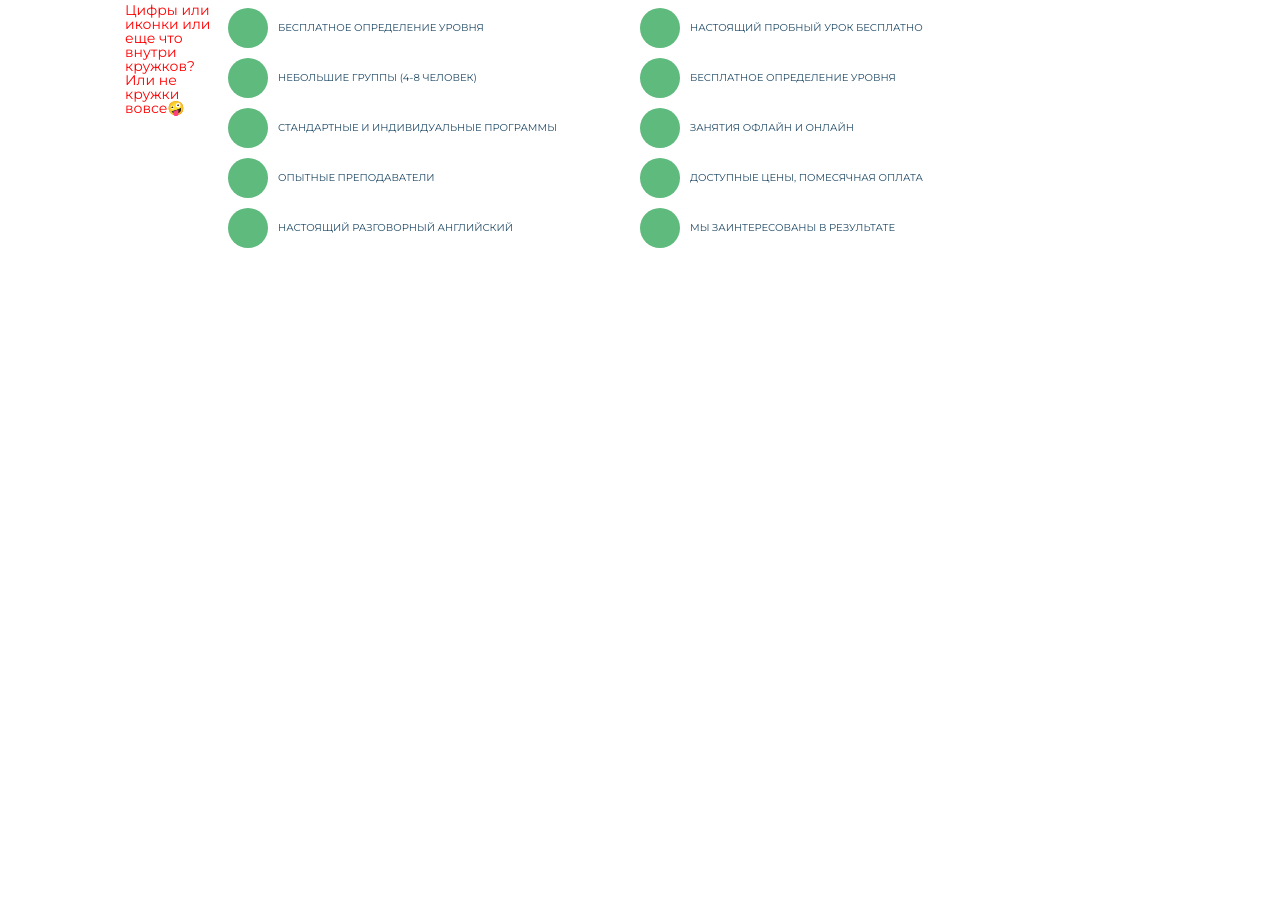
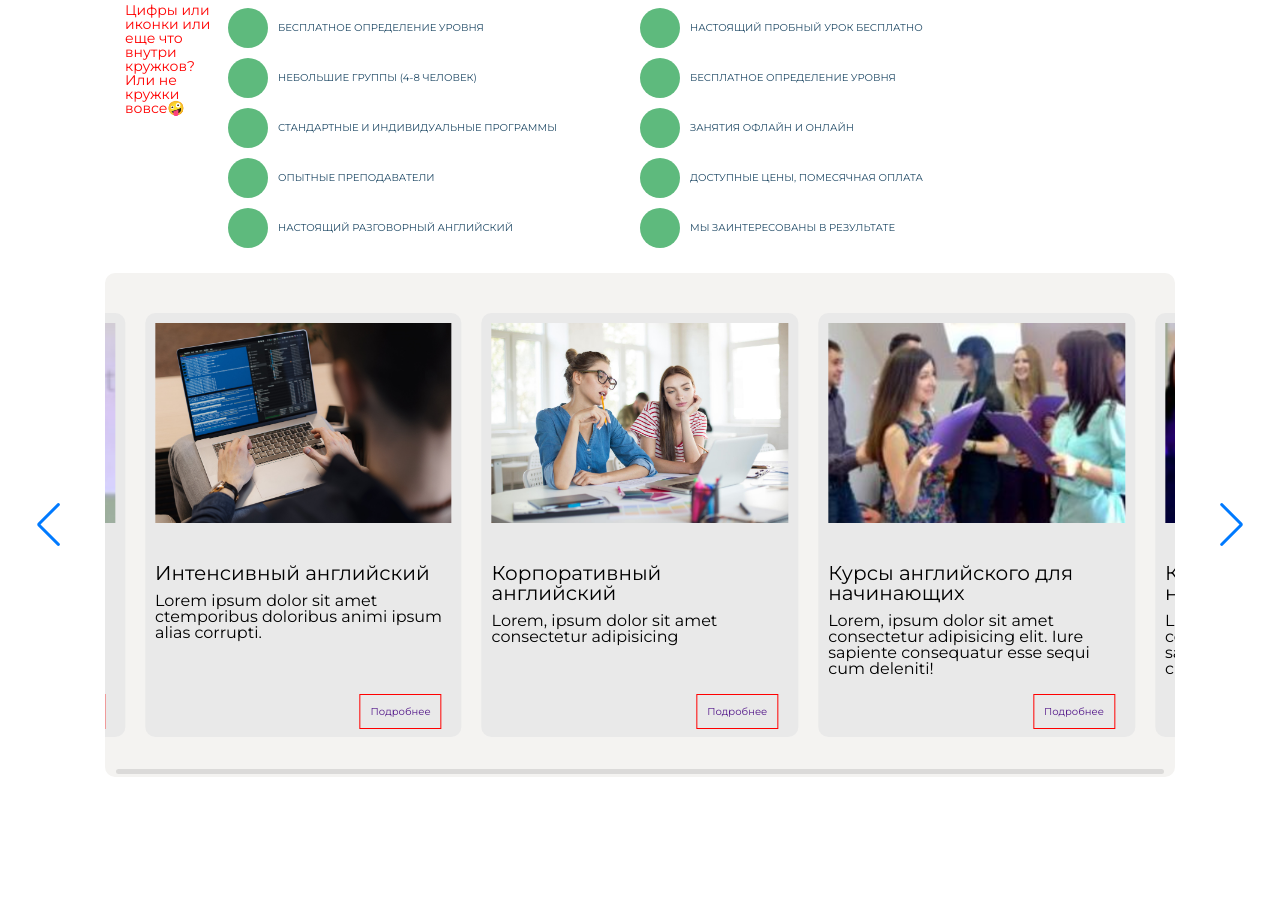
Before and after one commit to Evgen112227/english-school-site, a plain HTML site: page index.html in a window 1280 px wide. Shown: the part 2113-3031 px from the top of the page. Before the commit the page ends 2540 px from the top, so only its background shows below. Drawn offline with nearby package versions, Linux system fonts and the light colour scheme.

Commit message:
added slider section

```diff
--- a/css/style.css
+++ b/css/style.css
@@ -592,3 +592,88 @@ body {
   background-color: hsl(140deg, 40%, 55%);
   border-radius: 50%;
 }
+
+.image-slider {
+  position: relative;
+  background-color: rgb(244, 243, 241);
+  border-radius: 10px;
+  padding: 3rem;
+  margin-bottom: 13rem;
+  -webkit-column-gap: 1rem;
+     -moz-column-gap: 1rem;
+          column-gap: 1rem;
+}
+.image-slider__slide {
+  min-height: 400px;
+  background-color: #e9e9e9;
+  border-radius: 10px;
+  margin: 1rem;
+  display: -webkit-box;
+  display: -ms-flexbox;
+  display: flex;
+  -webkit-box-orient: vertical;
+  -webkit-box-direction: normal;
+      -ms-flex-direction: column;
+          flex-direction: column;
+}
+.image-slider__slide > * {
+  padding: 1rem;
+}
+.image-slider__img {
+  margin-bottom: 2rem;
+  height: 220px;
+}
+.image-slider__img img {
+  -o-object-fit: cover;
+     object-fit: cover;
+  width: 100%;
+  height: 100%;
+}
+.image-slider__text {
+  -webkit-box-flex: 1;
+      -ms-flex: 1 0 auto;
+          flex: 1 0 auto;
+}
+.image-slider__header {
+  font-size: 2rem;
+  margin-bottom: 1rem;
+}
+.image-slider__paragraph {
+  font-size: 1.6rem;
+}
+.image-slider__button {
+  padding-top: 2rem;
+  margin: auto 1rem 1rem auto;
+  text-align: right;
+}
+.image-slider__button a {
+  padding: 1rem;
+  border: 1px solid red;
+}
+
+.swiper {
+  max-width: 100%;
+  height: auto;
+}
+.swiper-slide {
+  display: -webkit-box;
+  display: -ms-flexbox;
+  display: flex;
+  height: auto;
+}
+
+.programms {
+  position: relative;
+}
+
+.swiper-button-prev {
+  position: absolute;
+  top: 50%;
+  left: -5%;
+}
+
+.swiper-button-next {
+  position: absolute;
+  top: 50%;
+  right: -5%;
+}
--- a/index.html
+++ b/index.html
@@ -4,6 +4,7 @@
 		<meta charset="UTF-8" />
 		<meta http-equiv="X-UA-Compatible" content="IE=edge" />
 		<meta name="viewport" content="width=device-width, initial-scale=1.0" />
+		<link rel="stylesheet" href="https://cdn.jsdelivr.net/npm/swiper@8/swiper-bundle.min.css" />
 		<link rel="stylesheet" href="css/style.css" />
 		<title>Document</title>
 	</head>
@@ -401,7 +402,98 @@
 					</ol>
 				</div>
 			</section>
+			<section class="programms _container">
+				<div class="image-slider swiper">
+					<div class="image-slider__wrapper swiper-wrapper">
+						<!-- slide -->
+						<div class="swiper-slide">
+							<div class="image-slider__slide">
+								<div class="image-slider__img">
+									<img data-src="/img/courses-photo.jpg" src="/img/2x2.jpg" alt="" class="swiper-lazy" />
+									<div class="swiper-lazy-preloader"></div>
+								</div>
+								<div class="image-slider__text">
+									<h3 class="image-slider__header">Курсы английского для начинающих</h3>
+									<p class="image-slider__paragraph">
+										Lorem, ipsum dolor sit amet consectetur adipisicing elit. Iure sapiente consequatur esse sequi cum
+										deleniti!
+									</p>
+								</div>
+								<div class="image-slider__button">
+									<a href="">Подробнее</a>
+								</div>
+							</div>
+						</div>
+						<!-- slide -->
+						<div class="swiper-slide">
+							<div class="image-slider__slide">
+								<div class="image-slider__img">
+									<img data-src="/img/courses-photo3.jpg" src="/img/2x2.jpg" alt="" class="swiper-lazy" />
+									<div class="swiper-lazy-preloader"></div>
+								</div>
+								<div class="image-slider__text">
+									<h3 class="image-slider__header">Интенсивный английский</h3>
+									<p class="image-slider__paragraph">
+										Lorem ipsum dolor sit amet ctemporibus doloribus animi ipsum alias corrupti.
+									</p>
+								</div>
+								<div class="image-slider__button">
+									<a href="">Подробнее</a>
+								</div>
+							</div>
+						</div>
+						<!-- slide -->
+						<div class="swiper-slide">
+							<div class="image-slider__slide">
+								<div class="image-slider__img">
+									<img data-src="/img/courses-photo4.jpg" src="/img/2x2.jpg" alt="" class="swiper-lazy" />
+									<div class="swiper-lazy-preloader"></div>
+								</div>
+								<div class="image-slider__text">
+									<h3 class="image-slider__header">Корпоративный английский</h3>
+									<p class="image-slider__paragraph">Lorem, ipsum dolor sit amet consectetur adipisicing</p>
+								</div>
+								<div class="image-slider__button">
+									<a href="">Подробнее</a>
+								</div>
+							</div>
+						</div>
+						<!-- slide -->
+						<div class="swiper-slide">
+							<div class="image-slider__slide">
+								<div class="image-slider__img">
+									<img data-src="/img/courses-photo2.jpg" src="/img/2x2.jpg" alt="" class="swiper-lazy" />
+									<div class="swiper-lazy-preloader"></div>
+								</div>
+								<div class="image-slider__text">
+									<h3 class="image-slider__header">Курсы английского для начинающих</h3>
+									<p class="image-slider__paragraph">
+										Lorem, ipsum dolor sit amet consectetur adipisicing elit. Iure sapiente consequatur esse sequi cum
+										deleniti!
+									</p>
+								</div>
+								<div class="image-slider__button">
+									<a href="">Подробнее</a>
+								</div>
+							</div>
+						</div>
+					</div>
+					<!-- If we need pagination -->
+					<div class="swiper-pagination"></div>
+
+					<!-- If we need navigation buttons -->
+
+					<!-- If we need scrollbar -->
+					<div class="swiper-scrollbar"></div>
+				</div>
+				<div class="swiper-navigation">
+					<div class="swiper-button-prev"></div>
+					<div class="swiper-button-next"></div>
+				</div>
+			</section>
 		</main>
-		<footer class="footer"></footer>
+		<footer class="footer">asdsa</footer>
+		<script src="https://cdn.jsdelivr.net/npm/swiper@8/swiper-bundle.min.js"></script>
+		<script src="js/script.js"></script>
 	</body>
 </html>
--- /dev/null
+++ b/js/script.js
@@ -0,0 +1,50 @@
+new Swiper('.image-slider', {
+	navigation: {
+		nextEl: '.swiper-button-next',
+		prevEl: '.swiper-button-prev',
+	},
+	slidesPerView: 3,
+	keyboard: {
+		enabled: true,
+		onlyInViewport: false,
+	},
+	loop: true,
+	autoplay: {
+		delay: 2000,
+		disabledOnInteraction: true,
+	},
+	speed: 800,
+	// direction: 'vertical',
+	// effect: 'cube',
+	// cubeEffect: {
+	// 	slideShadows: true,
+	// 	shadow: true,
+	// 	shadowOffset: 20,
+	// 	shadowScale: 0.94,
+	// },
+	breakpoints: {
+		320: {
+			slidesPerView: 1,
+		},
+		600: {
+			slidesPerView: 2,
+		},
+		992: {
+			slidesPerView: 3,
+		},
+	},
+	preloadImages: false,
+	// Enable lazy loading
+	lazy: {
+		loadOnTransitionStart: false,
+		loadPrevNext: true,
+	},
+	watchSlidesProgress: true,
+	a11y: {
+		enabled: true,
+		prevSlideMessage: 'Previous slide',
+		nextSlideMessage: 'Next slide',
+		firstSlideMessage: 'This is the first slide',
+		lastSlideMessage: 'This is the last slide',
+	},
+});
```
Also changed, not shown: img/2x2.jpg (added), img/courses-photo.jpg (added), img/courses-photo2.jpg (added), img/courses-photo3.jpg (added), img/courses-photo4.jpg (added), js/owl.carousel.min.js (added).
